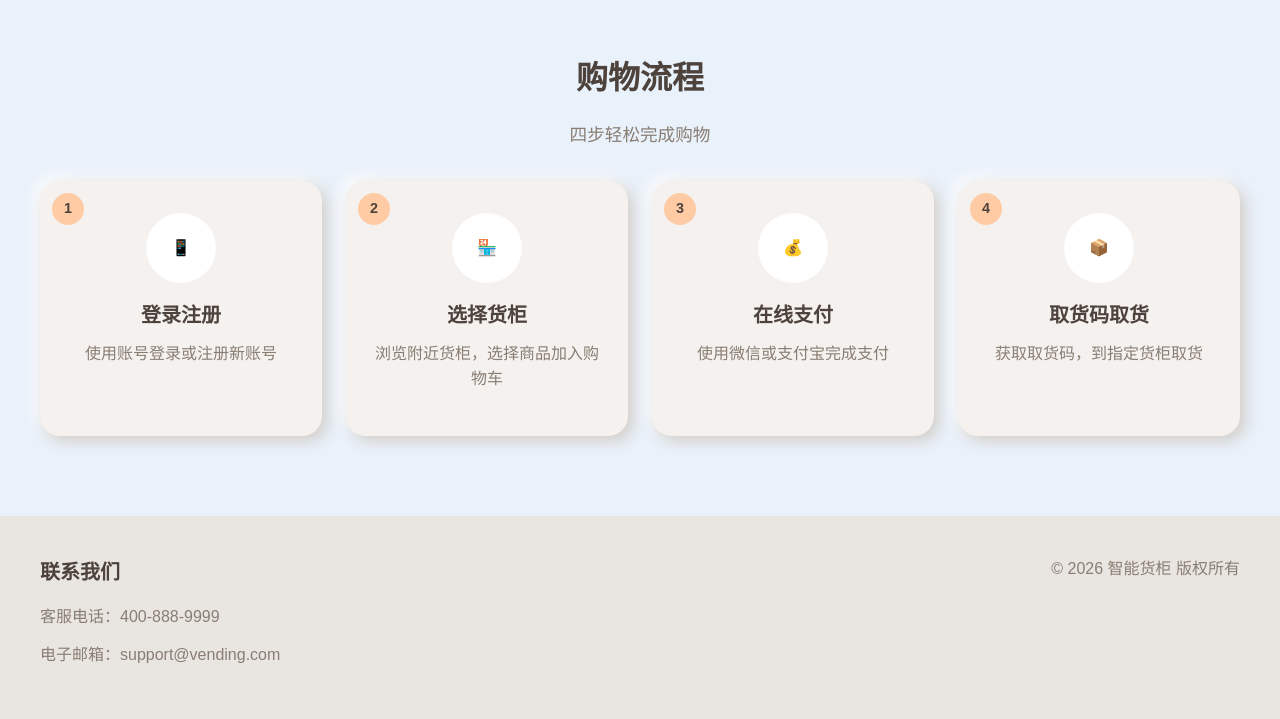
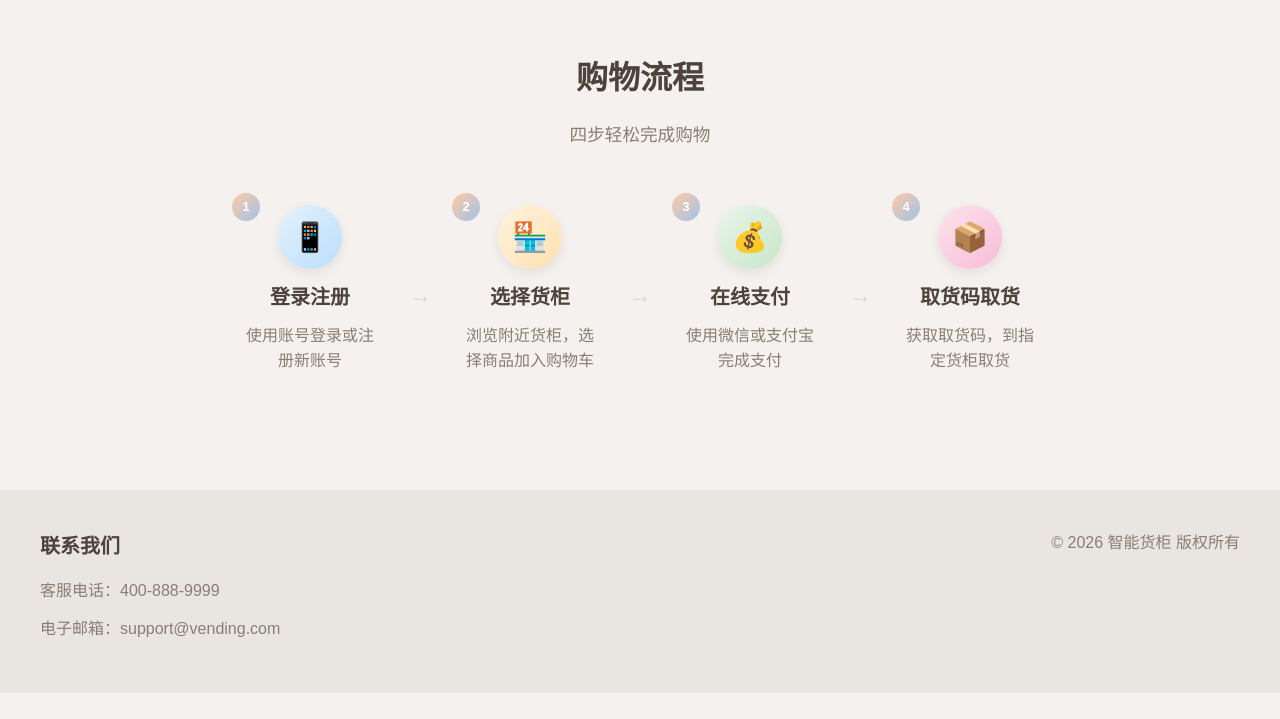
Before and after one commit to kaiyixing/Unmanned-vending-system, a Vue app in the folder vending-web/: page / in a window 1280 px wide. Shown: the part 1471-2190 px from the top of the page. After the commit the page ends 2164 px from the top, so only its background shows below. Built offline with nearby package versions, Linux system fonts and the light colour scheme; no server answers; sample sign-in values are in the browser's storage.

Commit message:
优化首页和导航栏样式
- NavBar: 添加底部阴影分隔，固定背景色
- Home: 购物流程移除蓝色背景，卡片改为边框样式
- Home: 城市选择器改为浮动效果，类似统计卡片

```diff
--- a/vending-web/src/components/NavBar.vue
+++ b/vending-web/src/components/NavBar.vue
@@ -68,12 +68,15 @@ onUnmounted(() => {
   z-index: 1000;
   padding: 16px 0;
   transition: all 0.3s ease;
+  background-color: var(--color-background);
+  border-bottom: 1px solid var(--color-border);
+  box-shadow: 0 2px 8px rgba(0, 0, 0, 0.05);
 }
 
 .nav-header.scrolled {
   background-color: rgba(244, 241, 238, 0.95);
   backdrop-filter: blur(10px);
-  box-shadow: 0 4px 15px rgba(0, 0, 0, 0.05);
+  box-shadow: 0 4px 15px rgba(0, 0, 0, 0.08);
   padding: 10px 0;
 }
 
--- a/vending-web/src/views/Home.vue
+++ b/vending-web/src/views/Home.vue
@@ -70,36 +70,21 @@
     </section>
 
     <!-- How It Works -->
-    <section class="section-padding" style="background-color: #e9f1fa;">
+    <section class="section-padding">
       <div class="container">
         <div class="text-center mb-5">
           <h2>购物流程</h2>
           <p class="lead text-muted">四步轻松完成购物</p>
         </div>
-        <div class="grid-4">
-          <div class="clay-box step-card">
-            <div class="step-num">1</div>
-            <div class="step-icon">📱</div>
-            <h4>登录注册</h4>
-            <p class="text-muted mb-0">使用账号登录或注册新账号</p>
-          </div>
-          <div class="clay-box step-card">
-            <div class="step-num">2</div>
-            <div class="step-icon">🏪</div>
-            <h4>选择货柜</h4>
-            <p class="text-muted mb-0">浏览附近货柜，选择商品加入购物车</p>
-          </div>
-          <div class="clay-box step-card">
-            <div class="step-num">3</div>
-            <div class="step-icon">💰</div>
-            <h4>在线支付</h4>
-            <p class="text-muted mb-0">使用微信或支付宝完成支付</p>
-          </div>
-          <div class="clay-box step-card">
-            <div class="step-num">4</div>
-            <div class="step-icon">📦</div>
-            <h4>取货码取货</h4>
-            <p class="text-muted mb-0">获取取货码，到指定货柜取货</p>
+        <div class="steps-container">
+          <div class="step-wrapper" v-for="(step, index) in steps" :key="index">
+            <div class="clay-box step-card">
+              <div class="step-num" :style="{ background: `linear-gradient(135deg, var(--color-secondary), var(--color-primary))` }">{{ step.num }}</div>
+              <div class="step-icon" :style="{ background: step.iconBg }">{{ step.icon }}</div>
+              <h4>{{ step.title }}</h4>
+              <p class="text-muted mb-0">{{ step.desc }}</p>
+            </div>
+            <div class="step-arrow" v-if="index < steps.length - 1">→</div>
           </div>
         </div>
       </div>
@@ -138,6 +123,13 @@ const cabinetsRef = ref()
 const selectedCity = ref('')
 const cities = ref(['深圳'])
 
+const steps = [
+  { num: 1, icon: '📱', iconBg: 'linear-gradient(135deg, #e3f2fd, #bbdefb)', title: '登录注册', desc: '使用账号登录或注册新账号' },
+  { num: 2, icon: '🏪', iconBg: 'linear-gradient(135deg, #fff3e0, #ffe0b2)', title: '选择货柜', desc: '浏览附近货柜，选择商品加入购物车' },
+  { num: 3, icon: '💰', iconBg: 'linear-gradient(135deg, #e8f5e9, #c8e6c9)', title: '在线支付', desc: '使用微信或支付宝完成支付' },
+  { num: 4, icon: '📦', iconBg: 'linear-gradient(135deg, #fce4ec, #f8bbd9)', title: '取货码取货', desc: '获取取货码，到指定货柜取货' }
+]
+
 async function fetchCabinets() {
   loading.value = true
   try {
@@ -174,6 +166,24 @@ onMounted(fetchCabinets)
 <style scoped>
 .city-selector {
   margin-bottom: 32px !important;
+}
+
+.city-selector select {
+  box-shadow: 0 4px 12px rgba(0, 0, 0, 0.05) !important;
+  border: none !important;
+  background-color: var(--color-background) !important;
+  transition: all 0.3s ease !important;
+}
+
+.city-selector select:hover {
+  transform: translateY(-3px);
+  box-shadow: 0 8px 20px rgba(0, 0, 0, 0.08) !important;
+}
+
+.city-selector select:focus {
+  box-shadow: 0 0 0 3px rgba(162, 194, 232, 0.2) !important;
+  border-color: var(--color-primary) !important;
+  outline: none !important;
 }
 
 .hero-section {
@@ -255,36 +265,66 @@ onMounted(fetchCabinets)
 }
 
 .step-card {
-  padding: 32px 24px;
+  width: 180px;
+  padding: 24px 20px;
   text-align: center;
   position: relative;
+  transition: transform 0.3s ease, box-shadow 0.3s ease;
+  box-shadow: none;
+  border: 2px solid var(--color-border);
+}
+
+.step-card:hover {
+  transform: translateY(-4px);
+  box-shadow: 0 8px 24px rgba(0, 0, 0, 0.1);
+  border-color: var(--color-primary);
 }
 
 .step-num {
   position: absolute;
   top: 12px;
   left: 12px;
-  width: 32px;
-  height: 32px;
-  background-color: var(--color-secondary);
+  width: 28px;
+  height: 28px;
   border-radius: 50%;
   display: flex;
   align-items: center;
   justify-content: center;
   font-weight: 800;
-  font-size: 0.9rem;
+  font-size: 0.8rem;
+  color: #fff;
 }
 
 .step-icon {
-  width: 70px;
-  height: 70px;
-  margin: 0 auto 16px;
+  width: 64px;
+  height: 64px;
+  margin: 0 auto 12px;
   display: flex;
   align-items: center;
   justify-content: center;
   border-radius: 50%;
-  background-color: var(--color-white);
+  font-size: 1.8rem;
+  box-shadow: 0 4px 12px rgba(0, 0, 0, 0.08);
+}
+
+.steps-container {
+  display: flex;
+  align-items: center;
+  justify-content: center;
+  gap: 0;
+  flex-wrap: wrap;
+}
+
+.step-wrapper {
+  display: flex;
+  align-items: center;
+}
+
+.step-arrow {
+  font-size: 1.5rem;
   color: var(--color-primary);
+  opacity: 0.5;
+  padding: 0 8px;
 }
 
 .footer {
```
